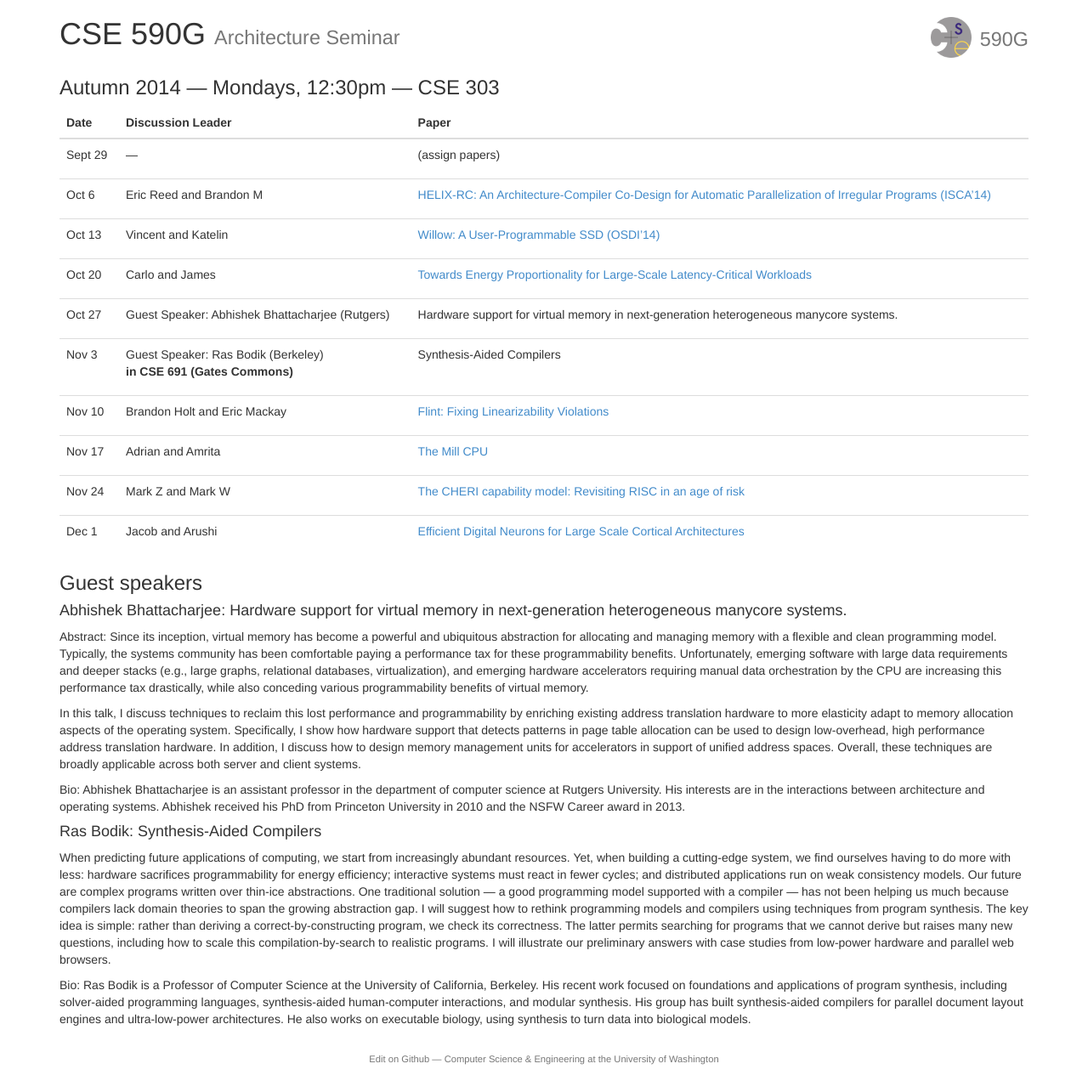
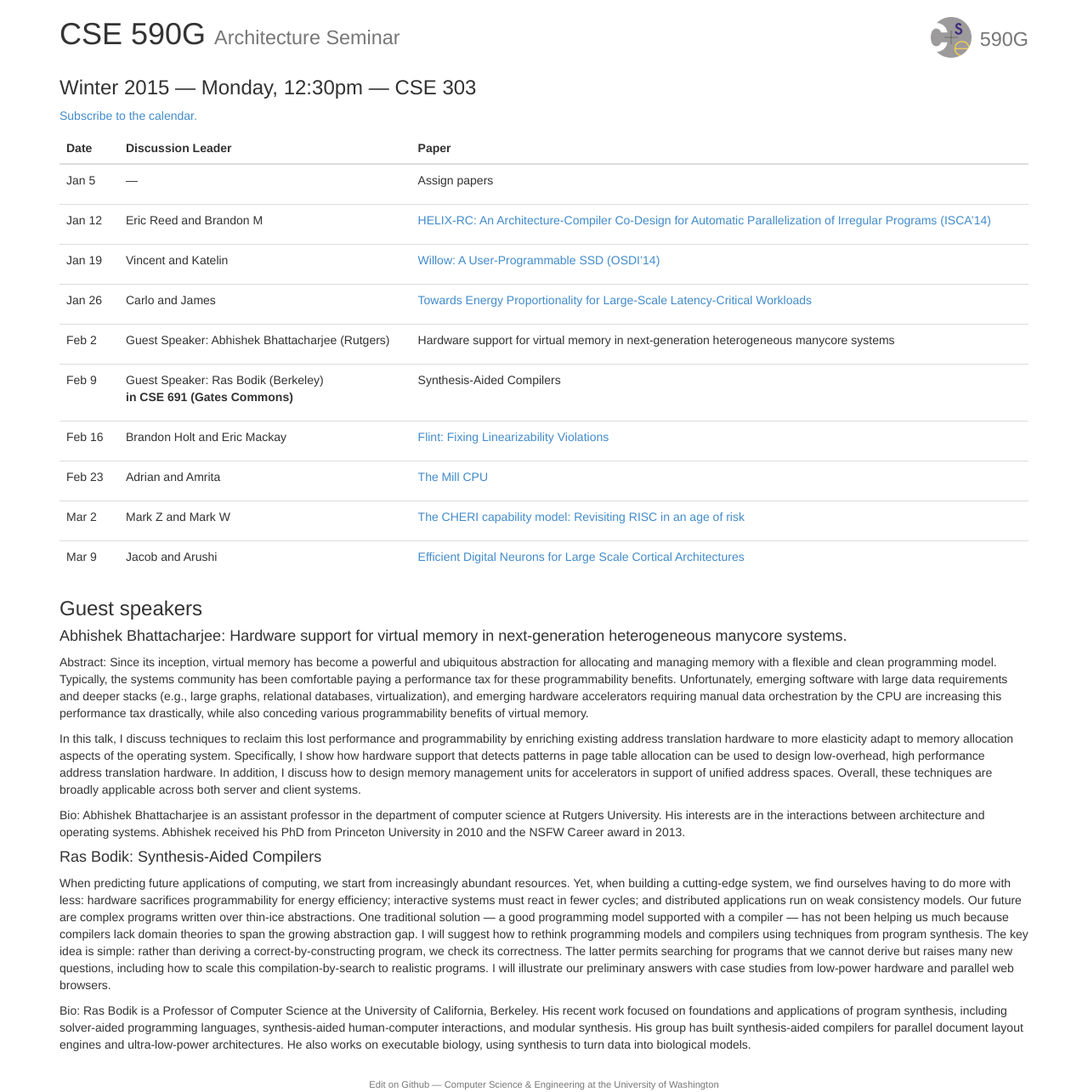
Before and after one commit to uwsampa/cse590g, a Jekyll site: the page built from 15wi/index.md, in a window 1280 px wide. Shown: the whole page at 85% size. Built offline with Jekyll 4.4.1, drawn with Linux system fonts in a browser that asks for light colours; nearby versions of some CDN libraries; Markdown is read by kramdown in place of the engine named in the settings; before the commit the page ends 1255 px from its top, so only the background shows below that.

Commit message:
update for winter 2015, complete with iCal version of the schedule

```diff
--- a/15wi/_config.yml
+++ b/15wi/_config.yml
@@ -1,13 +1,19 @@
-name: CSE 590G - Autumn 2014
+name: CSE 590G - Winter 2015
 description: Computer Architecture Seminar
 markdown: redcarpet
 highlighter: pygments
+
+quarter: Winter 2015
+day: Monday
+starttime: 12:30pm
+endtime: 1:20pm
+room: CSE 303
 
 redcarpet:
     extensions: ["with_toc_data"]
 
 base: ''
 
-url: http://courses.cs.washington.edu/courses/cse590g/14au/
+url: http://courses.cs.washington.edu/courses/cse590g/15wi/
 
 exclude: [README.md, Makefile]
--- a/15wi/_data/schedule.yml
+++ b/15wi/_data/schedule.yml
@@ -1,39 +1,45 @@
-- date: Sept 29
-  paper:
-    - (assign papers)
+- date: 5 January 2015
+  paper: "Assign papers"
 
-- date: Oct 6
+- date: 12 January 2015
   who: Eric Reed and Brandon M
-  paper: "[HELIX-RC: An Architecture-Compiler Co-Design for Automatic Parallelization of Irregular Programs (ISCA'14)](https://www.cl.cam.ac.uk/~tmj32/papers/docs/campanoni14-isca.pdf)"
+  paper: "HELIX-RC: An Architecture-Compiler Co-Design for Automatic Parallelization of Irregular Programs (ISCA'14)"
+  link: https://www.cl.cam.ac.uk/~tmj32/papers/docs/campanoni14-isca.pdf
 
-- date: Oct 13
+- date: 19 January 2015
   who: Vincent and Katelin
-  paper: "[Willow: A User-Programmable SSD (OSDI'14)](http://cseweb.ucsd.edu/~swanson/papers/OSDI2014-Willow.pdf)"
+  paper: "Willow: A User-Programmable SSD (OSDI'14)"
+  link: http://cseweb.ucsd.edu/~swanson/papers/OSDI2014-Willow.pdf
 
-- date: Oct 20
+- date: 26 January 2015
   who: Carlo and James
-  paper: "[Towards Energy Proportionality for Large-Scale Latency-Critical Workloads](http://csl.stanford.edu/~christos/publications/2014.pegasus.isca.pdf)"
+  paper: "Towards Energy Proportionality for Large-Scale Latency-Critical Workloads"
+  link: http://csl.stanford.edu/~christos/publications/2014.pegasus.isca.pdf
 
-- date: Oct 27
+- date: 2 February 2015
   who: "Guest Speaker: Abhishek Bhattacharjee (Rutgers)"
-  paper: "Hardware support for virtual memory in next-generation heterogeneous manycore systems."
+  paper: "Hardware support for virtual memory in next-generation heterogeneous manycore systems"
 
-- date: Nov 3
-  who: "Guest Speaker: Ras Bodik (Berkeley)<br /><b>in CSE 691 (Gates Commons)</b>"
+- date: 9 February 2015
+  who: "Guest Speaker: Ras Bodik (Berkeley)<br /><b> in CSE 691 (Gates Commons)</b>"
   paper: "Synthesis-Aided Compilers"
 
-- date: Nov 10
+- date: 16 February 2015
   who: Brandon Holt and Eric Mackay
-  paper: "[Flint: Fixing Linearizability Violations](http://researcher.ibm.com/researcher/files/us-otripp/oopsla14.pdf)"
+  paper: "Flint: Fixing Linearizability Violations"
+  link: http://researcher.ibm.com/researcher/files/us-otripp/oopsla14.pdf
 
-- date: Nov 17
+- date: 23 February 2015
   who: Adrian and Amrita
-  paper: "[The Mill CPU](http://millcomputing.com/docs/)"
+  paper: "The Mill CPU"
+  link: http://millcomputing.com/docs/
 
-- date: Nov 24
+- date: 2 March 2015
   who: Mark Z and Mark W
-  paper: "[The CHERI capability model: Revisiting RISC in an age of risk](http://www.cl.cam.ac.uk/research/security/ctsrd/pdfs/201406-isca2014-cheri.pdf)"
+  paper: "The CHERI capability model: Revisiting RISC in an age of risk"
+  link: http://www.cl.cam.ac.uk/research/security/ctsrd/pdfs/201406-isca2014-cheri.pdf
 
-- date: Dec 1
+- date: 9 March 2015
   who: Jacob and Arushi
-  paper: "[Efficient Digital Neurons for Large Scale Cortical Architectures](http://dl.acm.org/citation.cfm?id=2665707)"
+  paper: "Efficient Digital Neurons for Large Scale Cortical Architectures"
+  link: http://dl.acm.org/citation.cfm?id=2665707
--- a/15wi/index.md
+++ b/15wi/index.md
@@ -4,7 +4,9 @@ subtitle: Architecture Seminar
 layout: base
 ---
 
-### Autumn 2014 — Mondays, 12:30pm — CSE 303
+### {{ site.quarter }} — {{ site.day }}, {{ site.starttime }} — {{ site.room }}
+
+[Subscribe to the calendar.]({{ site.url | replace:'http','webcal' }}/schedule.ics)
 
 <!-- To edit schedule, edit: `_data/schedule.yml` -->
 <table class="table">
@@ -15,14 +17,10 @@ layout: base
   </tr></thead>
   {% for e in site.data.schedule %}
   <tr>
-    <td>{{e.date}}</td>
+    <td>{{ e.date | date: "%b %-d"}}</td>
     <td>{% if e.who %}{{e.who | markdownify}}{% else %}—{% endif %}</td>
     <td>
-      <ul class="list-unstyled">
-        {% for p in e.paper %}
-          <li>{{ p | markdownify }}</li>
-        {% endfor %}
-      </ul>
+      {% if e.link %}<a href="{{ e.link }}">{% endif %}{{ e.paper | markdownify }}{% if e.link %}</a>{% endif %}
     </td>
   </tr>
   {% endfor %}
```
Also changed, not shown: 15wi/README.md, 1 other file.
